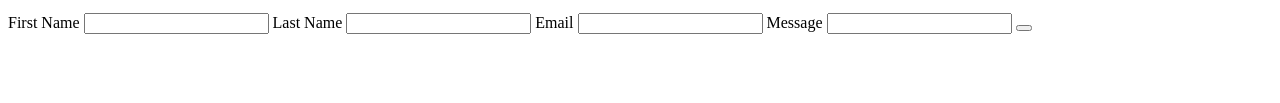
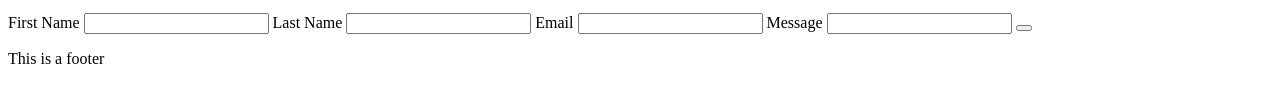
Before and after one commit to daidensacha/wbs-git-project-001, a plain HTML site: page index.html in a window 1280 px wide. Shown: the part 233-336 px from the top of the page. Drawn offline with Linux system fonts and the light colour scheme.

Commit message:
Add footer in index.html file.

```diff
--- a/index.html
+++ b/index.html
@@ -60,6 +60,9 @@
             <button type="submit"></button>
         </form>
     </section>
+    <footer>
+        <p>This is a footer</p>
+    </footer>
 </body>
 
 </html>
```
